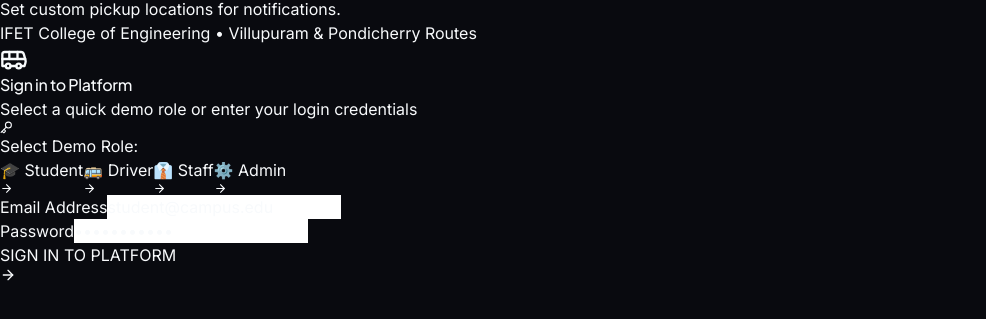
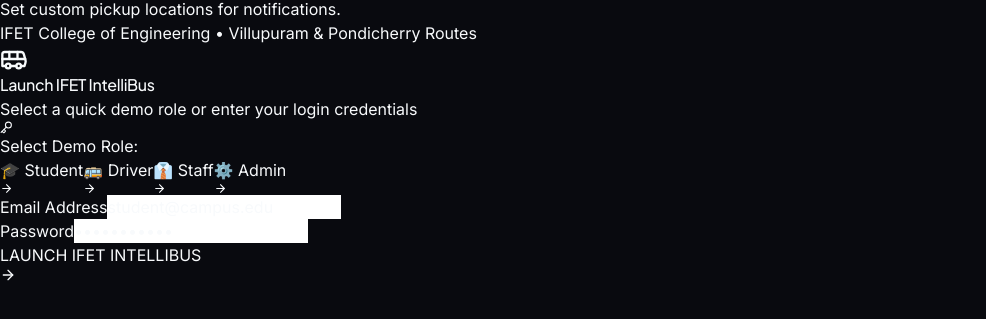
Before and after one commit to priyashrianadhanpa-create/intellibus_project, a React (Vite) app in the folder frontend/: page /login in a window 1280 px wide. Shown: the part 251-570 px from the top of the page, without its empty margins (0-986 px from the left). Built offline with nearby package versions, Linux system fonts and the light colour scheme; no server answers.

Commit message:
feat: rename login button to 'Launch IFET IntelliBus'

```diff
--- a/frontend/src/features/auth/LoginPage.tsx
+++ b/frontend/src/features/auth/LoginPage.tsx
@@ -135,7 +135,7 @@
                 <Bus size={28} />
               </div>
             </div>
-            <h2 className="text-2xl font-extrabold text-white tracking-tight">Sign in to Platform</h2>
+            <h2 className="text-2xl font-extrabold text-white tracking-tight">Launch IFET IntelliBus</h2>
             <p className="text-xs text-slate-400">Select a quick demo role or enter your login credentials</p>
           </div>
 
@@ -215,7 +215,7 @@
               disabled={isLoading}
               className="w-full py-3.5 px-6 rounded-full text-sm font-black text-black bg-white hover:bg-slate-200 focus:outline-none focus:ring-2 focus:ring-white disabled:opacity-50 transition-all shadow-lg shadow-white/10 flex items-center justify-center gap-2 mt-4"
             >
-              {isLoading ? 'Signing in...' : 'SIGN IN TO PLATFORM'} <ArrowRight size={16} />
+              {isLoading ? 'Signing in...' : 'LAUNCH IFET INTELLIBUS'} <ArrowRight size={16} />
             </button>
           </form>
         </div>
```
